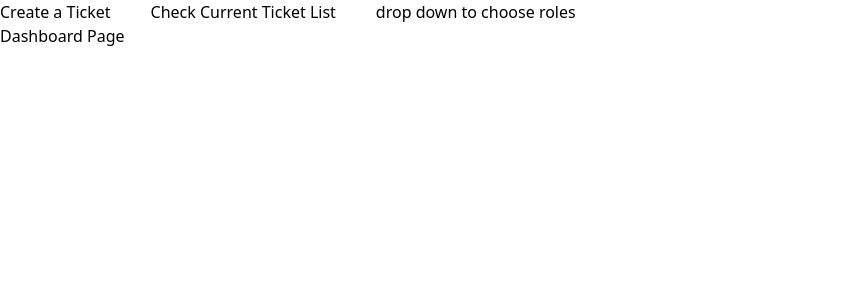
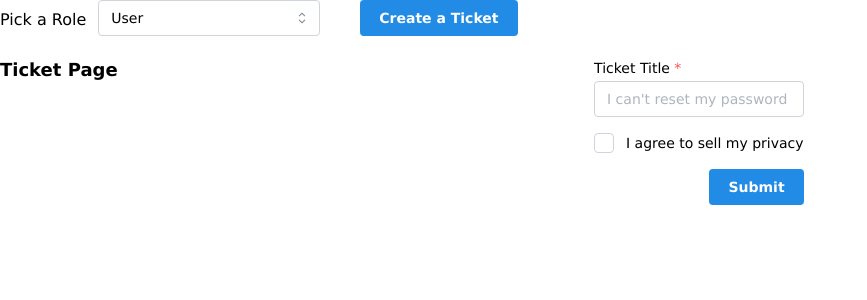
Before and after one commit to em0227/Jila, a Next.js app in the folder frontend/: page /ticket in a window 1280 px wide. Shown: the top 300 px of the page, without its empty margins (0-867 px from the left). Built offline with nearby package versions, Linux system fonts and the light colour scheme.

Commit message:
add mantine and build main page, nav and basic form

```diff
--- a/frontend/app/globals.css
+++ b/frontend/app/globals.css
@@ -1,4 +1,6 @@
-@tailwind base;
+@layer tailwind {
+  @tailwind base;
+}
 @tailwind components;
 @tailwind utilities;
 /*
--- a/frontend/app/layout.js
+++ b/frontend/app/layout.js
@@ -1,21 +1,49 @@
-import Link from "next/link";
+"use client";
 import "./globals.css";
 
-export const metadata = {
-  title: "Create Next App",
-  description: "Generated by create next app",
-};
+import Link from "next/link";
+import React, { useState } from "react";
+
+import "@mantine/core/styles.css";
+import { MantineProvider } from "@mantine/core";
+import { Button } from "@mantine/core";
+import { Select } from "@mantine/core";
 
 export default function RootLayout({ children }) {
+  const [role, setRole] = useState("User");
   return (
     <html lang="en">
-      <body>
-        <div className="flex space-x-10">
-          <Link href={"/ticket"}>Create a Ticket</Link>
-          <Link href={"/tickets"}>Check Current Ticket List</Link>
-          <span>drop down to choose roles</span>
-        </div>
-        {children}
+      <body className="container mx-auto">
+        <MantineProvider
+          withGlobalStyles
+          withNormalizeCSS
+          theme={{
+            fontFamily: "Verdana, sans-serif",
+            fontFamilyMonospace: "Monaco, Courier, monospace",
+            headings: { fontFamily: "Greycliff CF, sans-serif" },
+          }}
+        >
+          <div className="flex space-x-10">
+            <div className="flex">
+              <p className="mr-3 pt-2">Pick a Role</p>
+              <Select
+                placeholder="Pick a role"
+                data={["User", "Admin"]}
+                value={role}
+                onChange={setRole}
+              />
+            </div>
+            <Link href={"/ticket"}>
+              <Button variant="filled">Create a Ticket</Button>
+            </Link>
+            {role === "Admin" && (
+              <Link href={"/tickets"}>
+                <Button variant="filled">Check Current Ticket List now</Button>
+              </Link>
+            )}
+          </div>
+          {children}
+        </MantineProvider>
       </body>
     </html>
   );
--- a/frontend/app/page.js
+++ b/frontend/app/page.js
@@ -1,7 +1,8 @@
 export default function Home() {
   return (
     <main className="text-red-950">
-      <p>Welcom to Jila ticket system</p>
+      <h1 className="mt-5 text-lg font-bold"> Welcome to Jila ticket system</h1>
+      <p>Choose an action from the top menu bar to proceed.</p>
     </main>
   );
 }
--- a/frontend/app/ticket/page.js
+++ b/frontend/app/ticket/page.js
@@ -1,6 +1,51 @@
+"use client";
+
+import React from "react";
+import { TextInput, Checkbox, Button, Group, Box } from "@mantine/core";
+import { useForm } from "@mantine/form";
 
 const Ticket = () => {
-  return <p>Dashboard Page</p>;
+  const form = useForm({
+    mode: "uncontrolled",
+    initialValues: {
+      title: "",
+      email: "",
+      termsOfService: false,
+    },
+
+    validate: {
+      email: (value) => (/^\S+@\S+$/.test(value) ? null : "Invalid email"),
+    },
+  });
+
+  return (
+    <div className="mt-5 flex">
+      <h1 className="text-lg font-bold">Ticket Page</h1>
+
+      <Box maw={340} mx="auto">
+        <form onSubmit={form.onSubmit((values) => console.log(values))}>
+          <TextInput
+            withAsterisk
+            label="Ticket Title"
+            placeholder="I can't reset my password"
+            key={form.key("title")}
+            {...form.getInputProps("title")}
+          />
+
+          <Checkbox
+            mt="md"
+            label="I agree to sell my privacy"
+            key={form.key("termsOfService")}
+            {...form.getInputProps("termsOfService", { type: "checkbox" })}
+          />
+
+          <Group justify="flex-end" mt="md">
+            <Button type="submit">Submit</Button>
+          </Group>
+        </form>
+      </Box>
+    </div>
+  );
 };
 
 export default Ticket;
--- a/frontend/next.config.mjs
+++ b/frontend/next.config.mjs
@@ -1,4 +1,9 @@
 /** @type {import('next').NextConfig} */
-const nextConfig = { experimental: { appDir: true } };
+const nextConfig = {
+  experimental: {
+    appDir: true,
+    optimizePackageImports: ["@mantine/core", "@mantine/hooks"],
+  },
+};
 
 export default nextConfig;
--- a/frontend/package.json
+++ b/frontend/package.json
@@ -9,6 +9,9 @@
     "lint": "next lint"
   },
   "dependencies": {
+    "@mantine/core": "^7.9.0",
+    "@mantine/form": "^7.9.0",
+    "@mantine/hooks": "^7.9.0",
     "next": "13.4.0",
     "react": "^18",
     "react-dom": "^18"
@@ -18,6 +21,8 @@
     "eslint": "7",
     "eslint-config-next": "12.0.1",
     "postcss": "^8.4.38",
+    "postcss-preset-mantine": "^1.15.0",
+    "postcss-simple-vars": "^7.0.1",
     "tailwindcss": "^3.4.3"
   },
   "proxy": "http://localhost:3001"
--- a/frontend/postcss.config.js
+++ b/frontend/postcss.config.js
@@ -2,5 +2,15 @@ module.exports = {
   plugins: {
     tailwindcss: {},
     autoprefixer: {},
+    "postcss-preset-mantine": {},
+    "postcss-simple-vars": {
+      variables: {
+        "mantine-breakpoint-xs": "36em",
+        "mantine-breakpoint-sm": "48em",
+        "mantine-breakpoint-md": "62em",
+        "mantine-breakpoint-lg": "75em",
+        "mantine-breakpoint-xl": "88em",
+      },
+    },
   },
-}
+};
```
Also changed, not shown: 2 other files (tests, documents, lock files or other folders).
